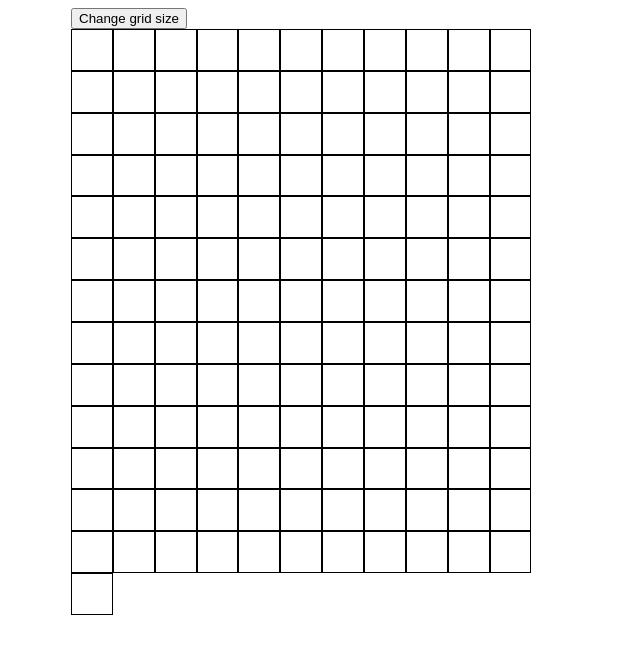
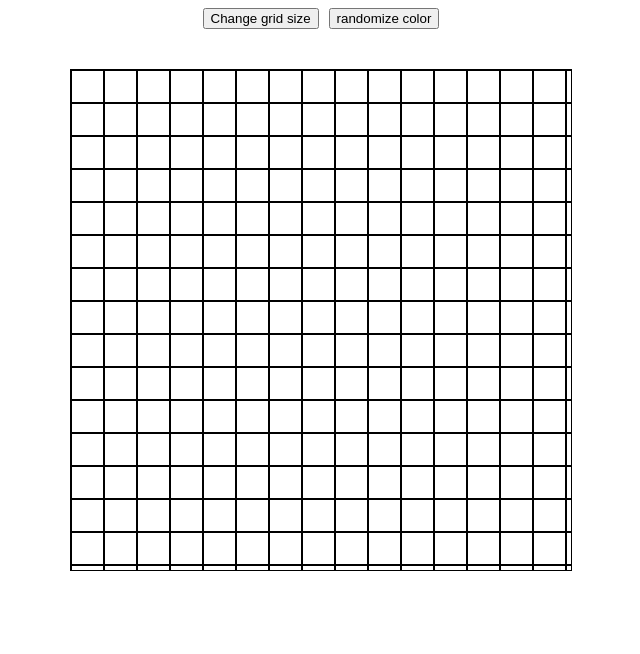
Before and after one commit to apaleblueman/etch-a-sketch, a plain HTML site: page index.html in a window 1280 px wide. Shown: the whole page, without its empty margins (319-959 px from the left). Drawn offline with Linux system fonts and the light colour scheme.

Commit message:
Add working sketchPad

```diff
--- a/index.html
+++ b/index.html
@@ -9,11 +9,11 @@
 </head>
 <body>
     <div class="content">
-
-    <div id="ui"><button>Change grid size</button></div>
-    <div id="sketchPad">
-
-    </div>
+        <div id="buttons">
+            <button id="ui">Change grid size</button>
+            <button id="random">randomize color</button>
+        </div>
+        <div id="sketchPad"></div>
     </div>
 </body>
 </html>
--- a/script.js
+++ b/script.js
@@ -1,23 +1,58 @@
-//creating grids
-
-let sketchpad = document.querySelector("#sketchPad");
-
-document.addEventListener('DOMContentLoaded', (event)=>{
-    let cells = 12;
-    let h = (500/cells)-1.8;
-    let w =(500/cells)-1.8;
-    for(let row=0;row<cells*cells;row++){
-            let cell = document.createElement("div");
-            cell.style.border="solid 1px"
-            cell.style.width=`${w}px`
-            cell.style.height=`${h}px`
-            sketchpad.appendChild(cell);
+//start with 16X16 grid
+makeGrid(16,Math.floor((500/16)));
+let makeGridButton = document.querySelector("#buttons");
+makeGridButton.addEventListener('click', (event)=>{
+    let cellNum = parseInt(prompt("Enter dimentions"));
+    if(cellNum>100 || cellNum < 1){
+     alert("Enter a valid number!");
+    }else{
+        let cellSize = Math.floor((500/cellNum));
+        makeGrid(cellNum,cellSize);
     }
 })
 
+//random colors
+function getRainbow() {
+    let colorCode = Math.floor(Math.random() * 7);
+    switch(colorCode) {
+        case 0:
+            return "red";
+        case 1:
+            return "orange";
+        case 2:
+            return "yellow";
+        case 3:
+            return "green";
+        case 4:
+            return "blue";
+        case 5:
+            return "indigo";
+        case 6:
+            return "violet";
+        default:
+            return "black"; // default to black if something unexpected happens
+    }
+}
 
-let changeSize = document.querySelector("#ui");
 
-changeSize.addEventListener('click' , (event)=>{
-    cells = parseInt(prompt("Enter size"))
-})
+//make a grid
+function makeGrid(numCells,cellSize){
+    let canvas = document.querySelector("#sketchPad");
+    canvas.innerHTML="";
+    for(let cellIter = 0; cellIter<numCells; cellIter++){
+        let rowDiv = document.createElement("div");
+        rowDiv.style.display="flex";
+        canvas.appendChild(rowDiv);
+        for(let cellIter = 0; cellIter<numCells; cellIter++){
+            let colDiv = document.createElement("div");
+            colDiv.style.width=`${cellSize}px`;
+            colDiv.style.height=`${cellSize}px`;
+            colDiv.style.border="solid 1px black";
+            rowDiv.appendChild(colDiv);
+            colDiv.addEventListener('mouseover',()=>{
+                colDiv.style.backgroundColor="black";
+            });
+
+        }
+    }
+}
--- a/style.css
+++ b/style.css
@@ -1,15 +1,24 @@
-body{
-    display: flex;
-    justify-content: center;
+#sketchPad{
 
-}
-#sketchPad{
-    margin: 0;
-    padding: 0;
-    /* background-color: rgba(255, 0, 0, 0.548); */
+
     display: flex;
     flex-wrap: wrap;
+
+    border: 1px solid black;
+    width: 500px;
     height: 500px;
-    width: 500px;
+    overflow: scroll;
+}
 
+.content{
+
+    display: flex;
+    flex-direction: column;
+    align-items: center;
+    justify-content: center;
+    gap: 40px;
 }
+#buttons{
+    display: flex;
+    gap: 10px;
+}
```
